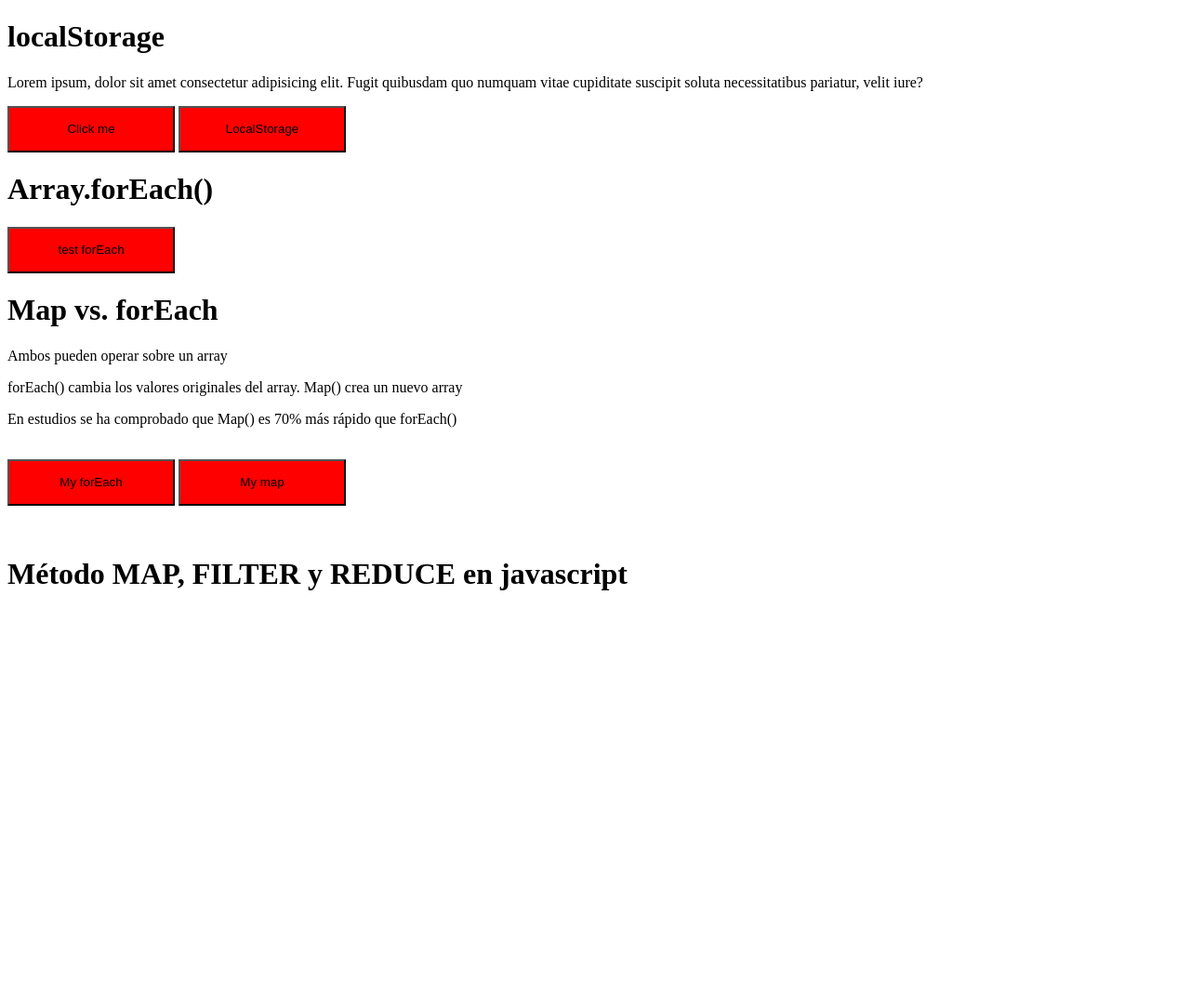
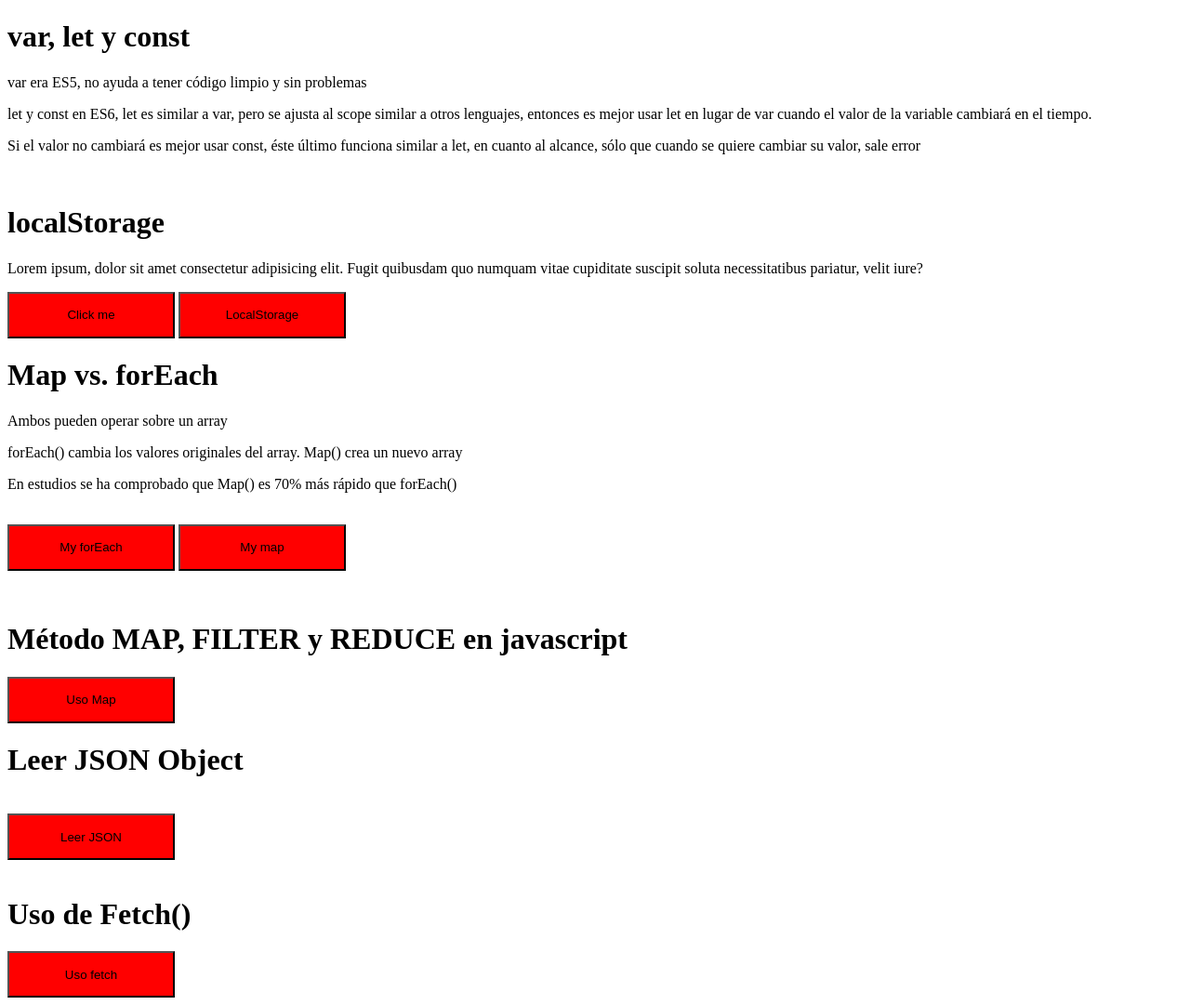
Before and after one commit to jcotrinas/git-test, a plain HTML site: page index.html in a window 1280 px wide. Shown: the whole page at 93% size. Before the commit the page ends 800 px from the top, so only its background shows below. Drawn offline with Linux system fonts and the light colour scheme.

Commit message:
He agregado algo de map, filter

```diff
--- a/index.html
+++ b/index.html
@@ -8,13 +8,15 @@
     <link rel="stylesheet" href="/style.css">
 </head>
 <body>
+    <h1>var, let y const</h1>
+    <p>var era ES5, no ayuda a tener código limpio y sin problemas</p>
+    <p>let y const en ES6, let es similar a var, pero se ajusta al scope similar a otros lenguajes, entonces es mejor usar let en lugar de var cuando el valor de la variable cambiará en el tiempo.</p>
+    <p>Si el valor no cambiará es mejor usar const, éste último funciona similar a let, en cuanto al alcance, sólo que cuando se quiere cambiar su valor, sale error</p>
+    <br/>
     <h1>localStorage</h1>
     <p>Lorem ipsum, dolor sit amet consectetur adipisicing elit. Fugit quibusdam quo numquam vitae cupiditate suscipit soluta necessitatibus pariatur, velit iure?</p>
     <button class="clsBtn" onclick="myFunction()" id="btn">Click me</button>
     <button class="clsBtn" onclick="getNombre()" id="btn2">LocalStorage</button>
-    <br/>
-    <h1>Array.forEach()</h1>
-    <button class="clsBtn" onclick="arrayforEach()" id="btn3">test forEach</button>
     <br/>
     <h1>Map vs. forEach</h1>
     <p>Ambos pueden operar sobre un array</p>
@@ -33,7 +35,14 @@
     </ul>
     <br/>
     <h1>Método MAP, FILTER y REDUCE en javascript</h1>
-
+    <button class="clsBtn" onclick="usoMap()" id="btn8">Uso Map</button>
+    <h1>Leer JSON Object</h1>
+    <br/>
+    <button class="clsBtn" onclick="readJSON()" id="btn6">Leer JSON</button>
+    <br/>
+    <br/>
+    <h1>Uso de Fetch()</h1>
+    <button class="clsBtn" onclick="usoFetch()" id="btn7">Uso fetch</button>
 
 </body>
 </html>
--- a/index.js
+++ b/index.js
@@ -1,3 +1,4 @@
+
 function myFunction(){
     const btn = document.getElementById('btn');
     if (localStorage.getItem('btn')==="me has hecho click"){
@@ -62,3 +63,30 @@ function myMap(){
 
     milista.appendChild(fragment);
 }
+/*
+async function readJSON(){
+    const data = await fetch('data1.json')
+                        .then(data => data.json());
+    console.log(data);
+    let arrScores = await data._items.map(
+        function (e){
+            e.score;
+        });
+       // el => el.score);
+    //console.log(arrScores);
+}
+*/
+async function usoFetch(){
+    const datax = await fetch('data1.json')
+                        .then(datax => datax.json());
+    console.log(datax);
+
+}
+
+function usoMap(){
+    //recorre los elementos, los multiplica y finalmente filtra por los >5
+    let arr = [1, 2, 3,4,5];
+    let arr2 = arr.map(n => n*2).filter(n=> n>5);
+    console.log(arr);
+    console.log(arr2);
+}
```
